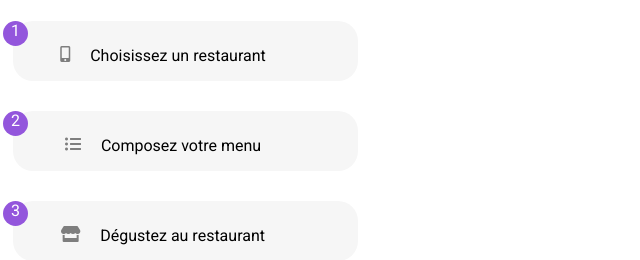
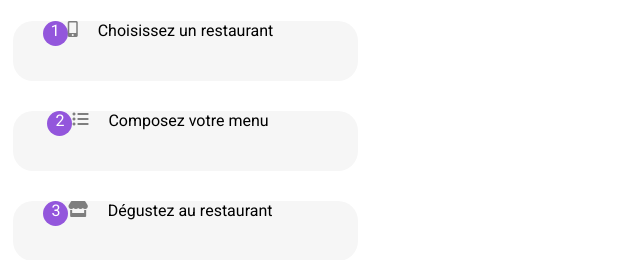
Before and after one commit to MathildeAuclair/MathildeAuclair_3_15042021, a website: page index.html in a window 1280 px wide. Shown: the part 540-800 px from the top of the page, without its empty margins (0-640 px from the left). Drawn offline with Linux system fonts and the light colour scheme; files whose address does not match are found by name; a web font is replaced by a local one.

Commit message:
index.html

```diff
--- a/index.html
+++ b/index.html
@@ -1,5 +1,5 @@
 <!DOCTYPE html>
-<html>
+<html lang="fr">
   <head>
     <meta charset="utf-8">
 
@@ -27,26 +27,26 @@
 
        <ol class="fonctionnement">
         <h3><strong>Fonctionnement</strong></h3>
-        <li><div class="numero">1</div><a href="#"><i class="fas fa-mobile-alt" id="telephone"></i>Choisissez un restaurant</a></li>
-        <li><div class="numero">2</div><a href="#"><i class="fas fa-list-ul" id="liste"></i>Composez votre menu</a></li>
-        <li><div class="numero">3</div><a href="#"><i class="fas fa-store" id="shop"></i>Dégustez au restaurant</a></li>
+        <li><a href="#"><div class="numero">1</div><i class="fas fa-mobile-alt" id="telephone"></i>Choisissez un restaurant</a></li>
+        <li><a href="#"><div class="numero">2</div><i class="fas fa-list-ul" id="liste"></i>Composez votre menu</a></li>
+        <li><a href="#"><div class="numero">3</div><i class="fas fa-store" id="shop"></i>Dégustez au restaurant</a></li>
       </ol>
 
      </nav>
 
       <section>
         <h2>Restaurants</h2>
-        <div class="box"><a href="pages/la_palette_du_gout.html"><img src="/users/mathmiko/desktop/ohmyfood/medias/images/restaurants/la_palette_du_gout.jpg" alt="restaurant1" class="restaurant"/><h3 class="titre-box">La palette du goût</h3><p class="ville">Ménilmontant</p><i class="far fa-heart"></i></a></div>
+        <div class="box"><a href="la_palette_du_gout.html"><img src="medias/images/restaurants/la_palette_du_gout.jpg" alt="restaurant1" class="restaurant"/><h3 class="titre-box">La palette du goût</h3><p class="ville">Ménilmontant</p><i class="far fa-heart" id="coeur"></i></a></div>
 
-        <div class="box"><a href="pages/la_note_enchantee.html"><img src="/users/mathmiko/desktop/ohmyfood/medias/images/restaurants/la_note_enchantee.jpg" alt="restaurant2" class="restaurant"/><h3 class="titre-box">La note enchantée</h3><p class="ville">Charonne</p><i class="far fa-heart"></i></a></div>
+        <div class="box"><a href="la_note_enchantee.html"><img src="medias/images/restaurants/la_note_enchantee.jpg" alt="restaurant2" class="restaurant"/><h3 class="titre-box">La note enchantée</h3><p class="ville">Charonne</p><i class="far fa-heart" id="coeur-1"></i></a></div>
 
-        <div class="box"><a href="pages/a_la_francaise.html"><img src="/users/mathmiko/desktop/ohmyfood/medias/images/restaurants/a_la_francaise.jpg" alt="restaurant3" class="restaurant"/><h3 class="titre-box">A la française</h3><p class="ville">Cité Rouge</p><i class="far fa-heart"></i></a></div>
+        <div class="box"><a href="a_la_francaise.html"><img src="medias/images/restaurants/a_la_francaise.jpg" alt="restaurant3" class="restaurant"/><h3 class="titre-box">A la française</h3><p class="ville">Cité Rouge</p><i class="far fa-heart" id="coeur-2"></i></a></div>
 
-        <div class="box"><a href="pages/le_delice_des_sens.html"><img src="/users/mathmiko/desktop/ohmyfood/medias/images/restaurants/le_delice_des_sens.jpg" alt="restaurant4" class="restaurant"/><h3 class="titre-box">Le délice des sens</h3><p class="ville">Folie-Méricourt</p><i class="far fa-heart"></i></a></div>
+        <div class="box"><a href="le_delice_des_sens.html"><img src="medias/images/restaurants/le_delice_des_sens.jpg" alt="restaurant4" class="restaurant"/><h3 class="titre-box">Le délice des sens</h3><p class="ville">Folie-Méricourt</p><i class="far fa-heart" id="coeur-3"></i></a></div>
       </section>
 
     <footer>
-            <div><a href="#" id="titre-footer">Ohmyfood</a></div>
+            <div><a href="#" class="titre-footer">Ohmyfood</a></div>
         <ul>
             <li><a href="#"><i class="fas fa-utensils"></i>Proposer un restaurant</a></li>
             <li><a href="#"><i class="fas fa-hands-helping"></i>Devenir partenaire</a></li>
```
